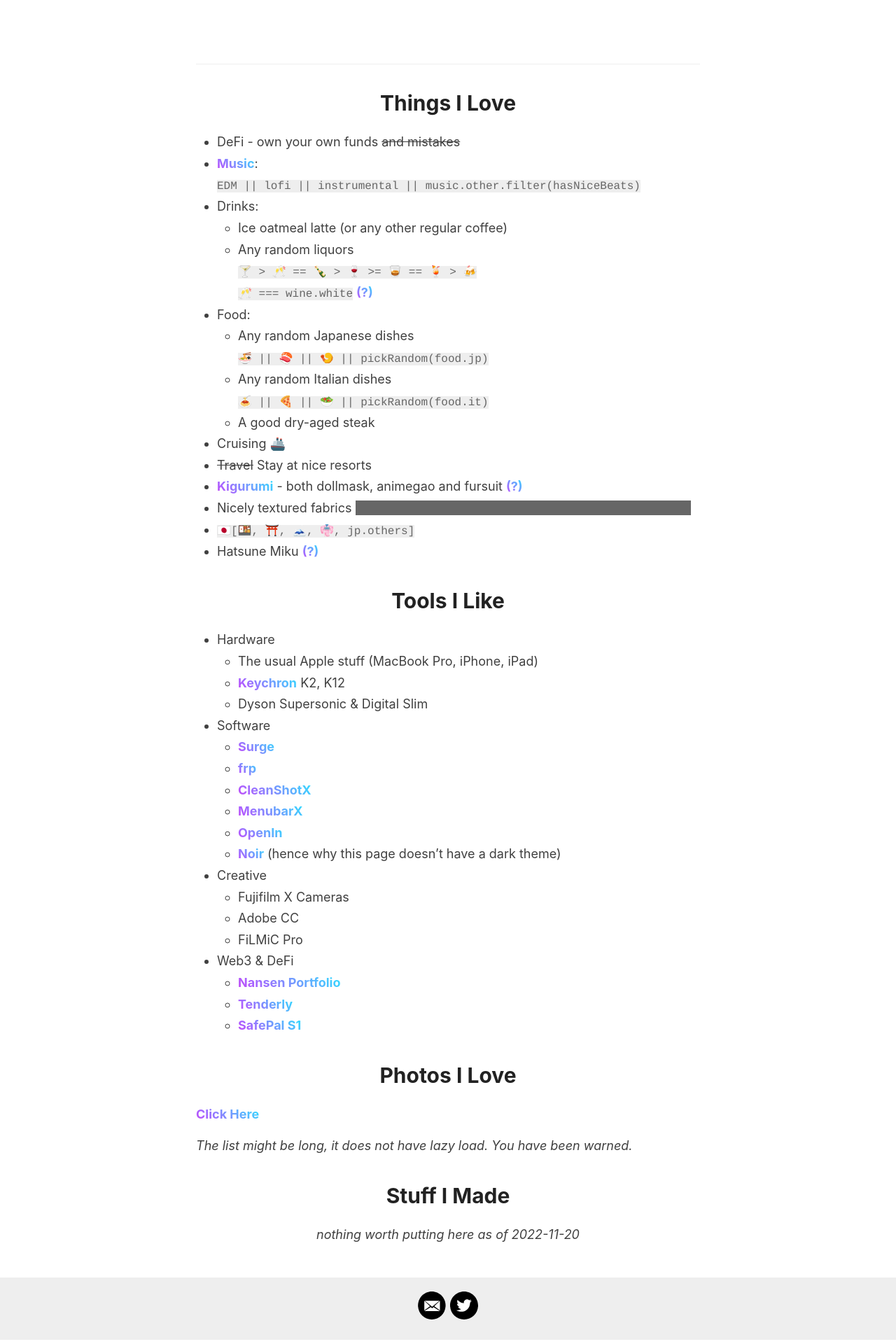
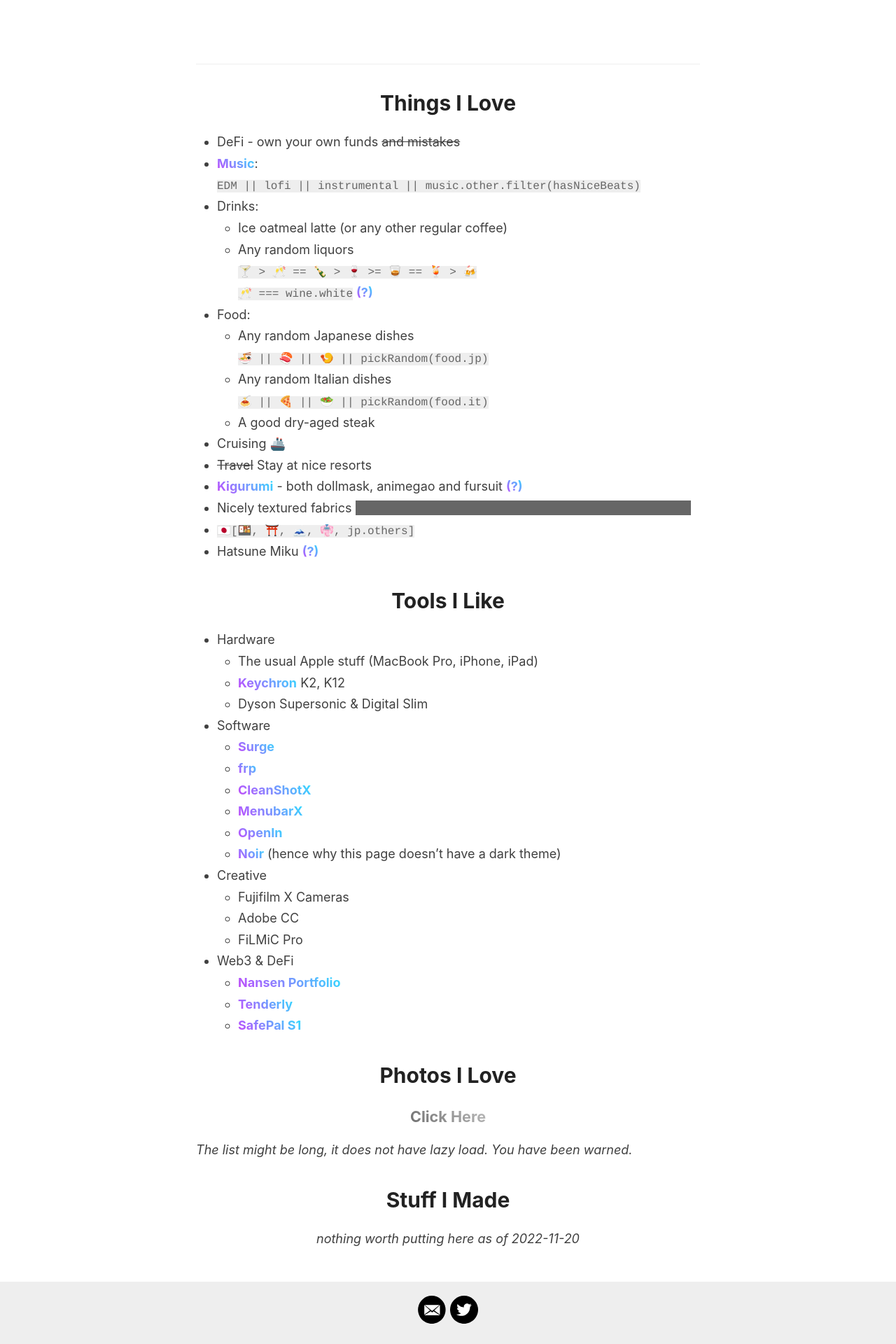
Before and after one commit to 98827ddb7e5a2c2e261912a23d9251d6/98827ddb7e5a2c2e261912a23d9251d6.github.io, a Jekyll site: the page built from index.md, in a window 1280 px wide. Shown: the part 674-2594 px from the top of the page at 70% size. Built offline with Jekyll 4.4.1, drawn with Linux system fonts in a browser that asks for light colours.

Commit message:
update photowall link in home

```diff
--- a/index.md
+++ b/index.md
@@ -51,13 +51,13 @@
 
 # Photos I Love
 
-[Click Here](/photos)
+<div style="text-align: center; filter: saturate(0); font-size: 120%;"><a href="/photos">Click Here</a></div>
 
 *The list might be long, it does not have lazy load. You have been warned.*
 
 # Stuff I Made
 
-<div style="text-align: center"><i>nothing worth putting here as of <span id="current"></span></i></div>
+<div style="text-align: center"><i>nothing worth putting here as of <span id="current"></span></i>
 <script>
 	// fill in the date
 	var date = new Date();
```
